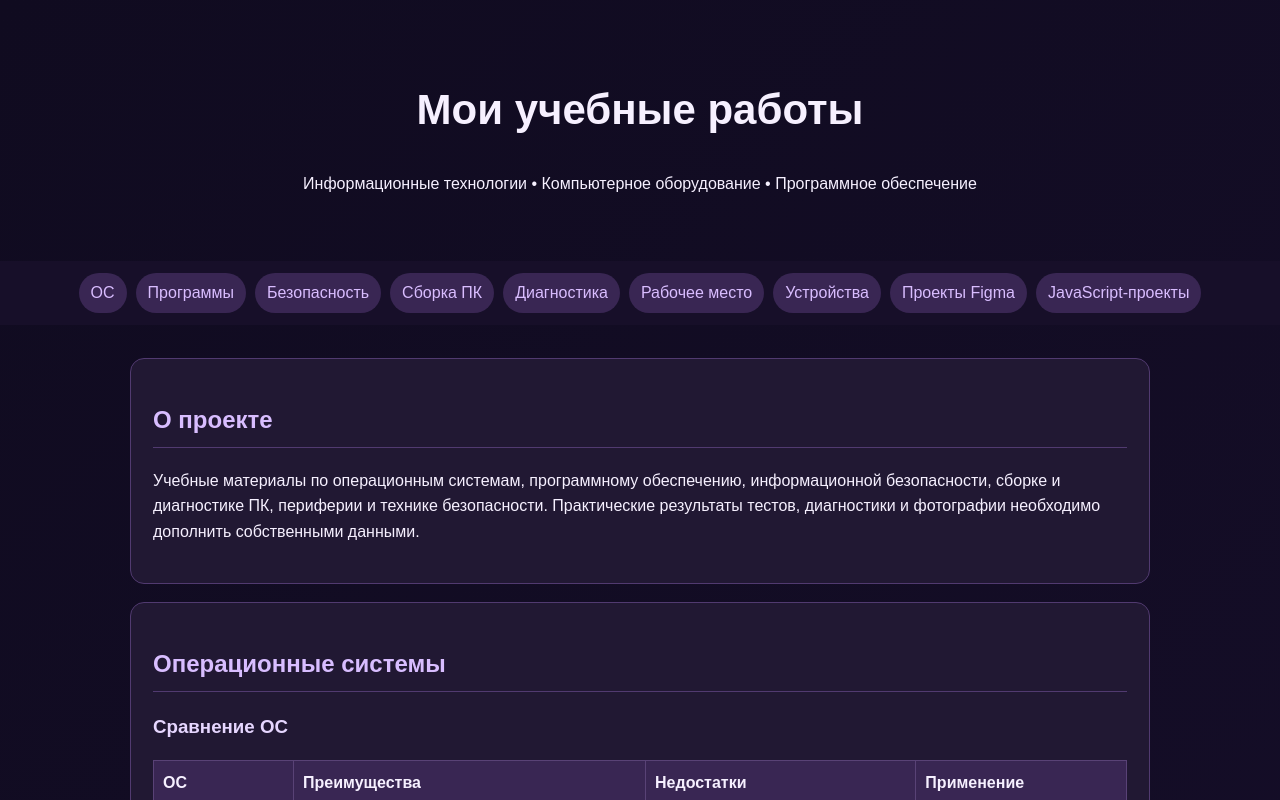
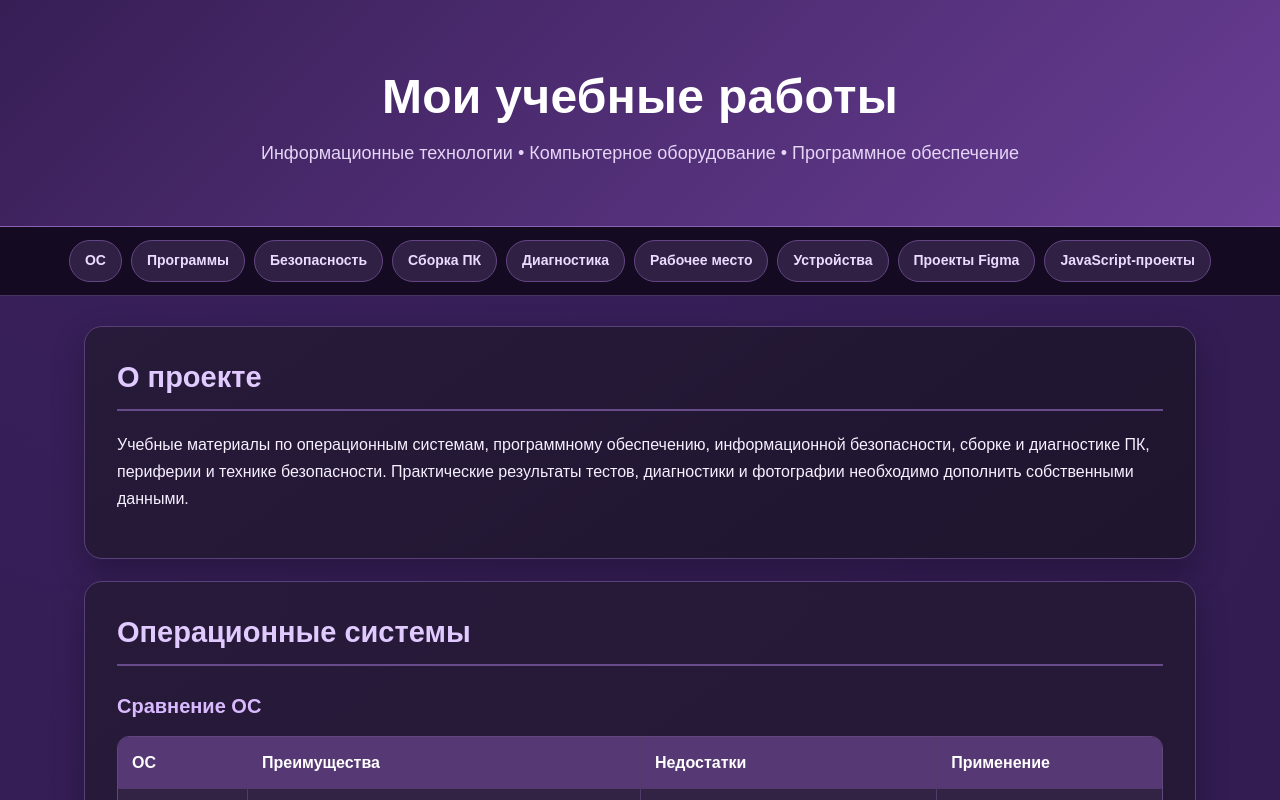
Before and after one commit to bekff282-crypto/Bekzat-portfolio, a plain HTML site: page index.html in a window 1280 px wide. Shown: the top 800 px of the page. Drawn offline with Linux system fonts and the light colour scheme.

Commit message:
Add files via upload

```diff
--- a/index.html
+++ b/index.html
@@ -1,6 +1,4 @@
-<!doctype html><html lang="ru"><head><meta charset="utf-8"><meta name="viewport" content="width=device-width,initial-scale=1"><title>Мои учебные работы</title><style>
-*{box-sizing:border-box}body{margin:0;background:linear-gradient(135deg,#100b20,#392064);color:#f6f0ff;font:16px/1.6 Arial}header{text-align:center;padding:48px 15px}h1{font-size:42px}nav{position:sticky;top:0;background:#170f29;padding:12px;display:flex;gap:9px;justify-content:center;flex-wrap:wrap}a{color:#d9bdff}nav a{background:#392653;padding:7px 12px;border-radius:20px;text-decoration:none}main{max-width:1050px;margin:auto;padding:15px}.box{background:#211833;border:1px solid #513a70;border-radius:14px;padding:22px;margin:18px 0}h2{color:#d8bdff;border-bottom:1px solid #513a70;padding-bottom:8px}h3{color:#e6d6ff}table{border-collapse:collapse;width:100%;display:block;overflow-x:auto;margin:12px 0}td,th{border:1px solid #594276;padding:9px;min-width:140px;text-align:left}th{background:#392653}pre{white-space:pre-wrap;background:#120d20;padding:14px;border-radius:9px}.grid{display:grid;grid-template-columns:repeat(auto-fit,minmax(220px,1fr));gap:12px}.card{background:#302146;padding:14px;border-radius:10px}li{margin:5px 0}.muted{color:#cbbadd}footer{text-align:center;padding:25px;color:#cbbadd}@media print{body{background:white;color:#111}.box{background:white;color:#111}h2,h3{color:#392653}}
-</style></head><body><header><h1>Мои учебные работы</h1><p>Информационные технологии • Компьютерное оборудование • Программное обеспечение</p></header>
+<!doctype html><html lang="ru"><head><meta charset="utf-8"><meta name="viewport" content="width=device-width,initial-scale=1"><title>Мои учебные работы</title><link rel="stylesheet" href="style.css"></head><body><header><h1>Мои учебные работы</h1><p>Информационные технологии • Компьютерное оборудование • Программное обеспечение</p></header>
 <nav><a href="#os">ОС</a><a href="#soft">Программы</a><a href="#safe">Безопасность</a><a href="#pc">Сборка ПК</a><a href="#diag">Диагностика</a><a href="#work">Рабочее место</a><a href="#hardware">Устройства</a><a href="#figma">Проекты Figma</a><a href="#js">JavaScript-проекты</a></nav><main>
 <div class="box"><h2>О проекте</h2><p>Учебные материалы по операционным системам, программному обеспечению, информационной безопасности, сборке и диагностике ПК, периферии и технике безопасности. Практические результаты тестов, диагностики и фотографии необходимо дополнить собственными данными.</p></div>
 <section class="box" id="os"><h2>Операционные системы</h2>
--- /dev/null
+++ b/style.css
@@ -0,0 +1,31 @@
+/* МОИ УЧЕБНЫЕ РАБОТЫ — единый фиолетовый дизайн */
+:root{--bg:#10091f;--panel:#211632;--panel2:#2d1d43;--purple:#8052b5;--purple2:#b78be8;--text:#f6f0ff;--muted:#c9b8df;--line:#594078;--shadow:0 12px 32px rgba(0,0,0,.25)}
+*{box-sizing:border-box}
+html{scroll-behavior:smooth;scroll-padding-top:90px}
+body{margin:0;min-height:100vh;background:radial-gradient(circle at 15% 0%,#39205c 0,transparent 34%),linear-gradient(135deg,#10091f,#1b1030 55%,#2b1745);color:var(--text);font:16px/1.7 Arial,Helvetica,sans-serif}
+header{padding:68px 20px 58px;text-align:center;background:linear-gradient(135deg,rgba(55,30,85,.96),rgba(112,66,157,.88));border-bottom:1px solid #8a63b5}
+header h1{max-width:1000px;margin:0 auto 12px;font-size:clamp(30px,5vw,48px);line-height:1.2;letter-spacing:.3px;color:#fff}
+header p{margin:0;color:#e5d5f7;font-size:clamp(14px,2vw,18px)}
+nav{position:sticky;top:0;z-index:20;display:flex;justify-content:center;align-items:center;flex-wrap:wrap;gap:9px;padding:13px 16px;background:rgba(19,11,31,.94);border-bottom:1px solid rgba(183,139,232,.3);backdrop-filter:blur(12px)}
+nav a{display:inline-block;padding:8px 15px;border:1px solid #634583;border-radius:999px;background:#302044;color:#eadcff;text-decoration:none;font-size:14px;font-weight:600;transition:background .2s,border-color .2s,transform .2s}
+nav a:hover,nav a:focus{background:#70469b;border-color:#bd98e8;color:#fff;transform:translateY(-2px);outline:none}
+main{width:min(1120px,94%);margin:30px auto 55px;padding:0 4px}
+.box{margin:22px 0;padding:clamp(20px,3vw,32px);background:linear-gradient(145deg,rgba(39,26,57,.98),rgba(30,20,45,.98));border:1px solid var(--line);border-radius:18px;box-shadow:var(--shadow);scroll-margin-top:90px}
+.box h2{margin:0 0 20px;padding:0 0 12px;border-bottom:2px solid #684b8b;color:#e1caff;font-size:clamp(23px,3vw,29px);line-height:1.3}
+h3{margin:26px 0 12px;color:#d9baff;font-size:20px;line-height:1.4}
+p{margin:10px 0 14px}strong,b{color:#fff} .muted{color:var(--muted)}
+a{color:#d5b5ff;text-underline-offset:3px}a:hover{color:#fff}
+.grid{display:grid;grid-template-columns:repeat(auto-fit,minmax(min(100%,230px),1fr));gap:16px;margin:16px 0}
+.card{min-width:0;padding:20px;background:linear-gradient(145deg,#38264e,#291b3b);border:1px solid #62477f;border-radius:14px;transition:transform .2s,border-color .2s,box-shadow .2s}
+.card:hover{transform:translateY(-4px);border-color:#a77bd5;box-shadow:0 10px 24px rgba(0,0,0,.22)}
+.card h3{margin:0 0 10px;color:#e5d3ff}.card p:last-child{margin-bottom:0}
+table{width:100%;margin:16px 0;border-collapse:separate;border-spacing:0;overflow:hidden;border:1px solid #60477c;border-radius:12px}
+th,td{min-width:130px;padding:12px 14px;border-right:1px solid #523b6b;border-bottom:1px solid #523b6b;text-align:left;vertical-align:top}
+th{background:#563875;color:#fff;font-weight:700}td{background:#281b39;color:#eee5f8}tr:nth-child(even) td{background:#322244}tr:last-child td{border-bottom:0}th:last-child,td:last-child{border-right:0}
+ul,ol{padding-left:26px;margin:12px 0 18px}li{margin:7px 0;padding-left:3px}li::marker{color:#c39aef}
+pre{max-width:100%;margin:16px 0;padding:18px;overflow:auto;white-space:pre-wrap;overflow-wrap:anywhere;background:#120c1d;color:#e2d1f8;border:1px solid #594078;border-radius:12px;font:14px/1.65 Consolas,Monaco,monospace}
+footer{padding:28px 16px;text-align:center;background:#130c20;border-top:1px solid #51396d;color:#c9b8df}
+section[id],div[id]{scroll-margin-top:90px}
+@media(max-width:700px){header{padding:44px 16px}nav{position:relative;padding:12px 10px;gap:7px}nav a{padding:7px 11px;font-size:13px}main{width:96%;margin:18px auto 35px}.box{margin:16px 0;padding:18px;border-radius:14px}h3{font-size:18px}table{display:block;overflow-x:auto;white-space:normal}th,td{padding:10px;min-width:145px}.card{padding:16px}}
+@media(prefers-reduced-motion:reduce){html{scroll-behavior:auto}*,*::before,*::after{transition:none!important}}
+@media print{body{background:#fff!important;color:#111!important}header,nav,footer{background:#fff!important;color:#111!important}header h1,header p,h2,h3,p,li,td,th{color:#111!important}.box,.card{background:#fff!important;box-shadow:none!important;border:1px solid #aaa;break-inside:avoid}nav{display:none}a{color:#111}}
```
